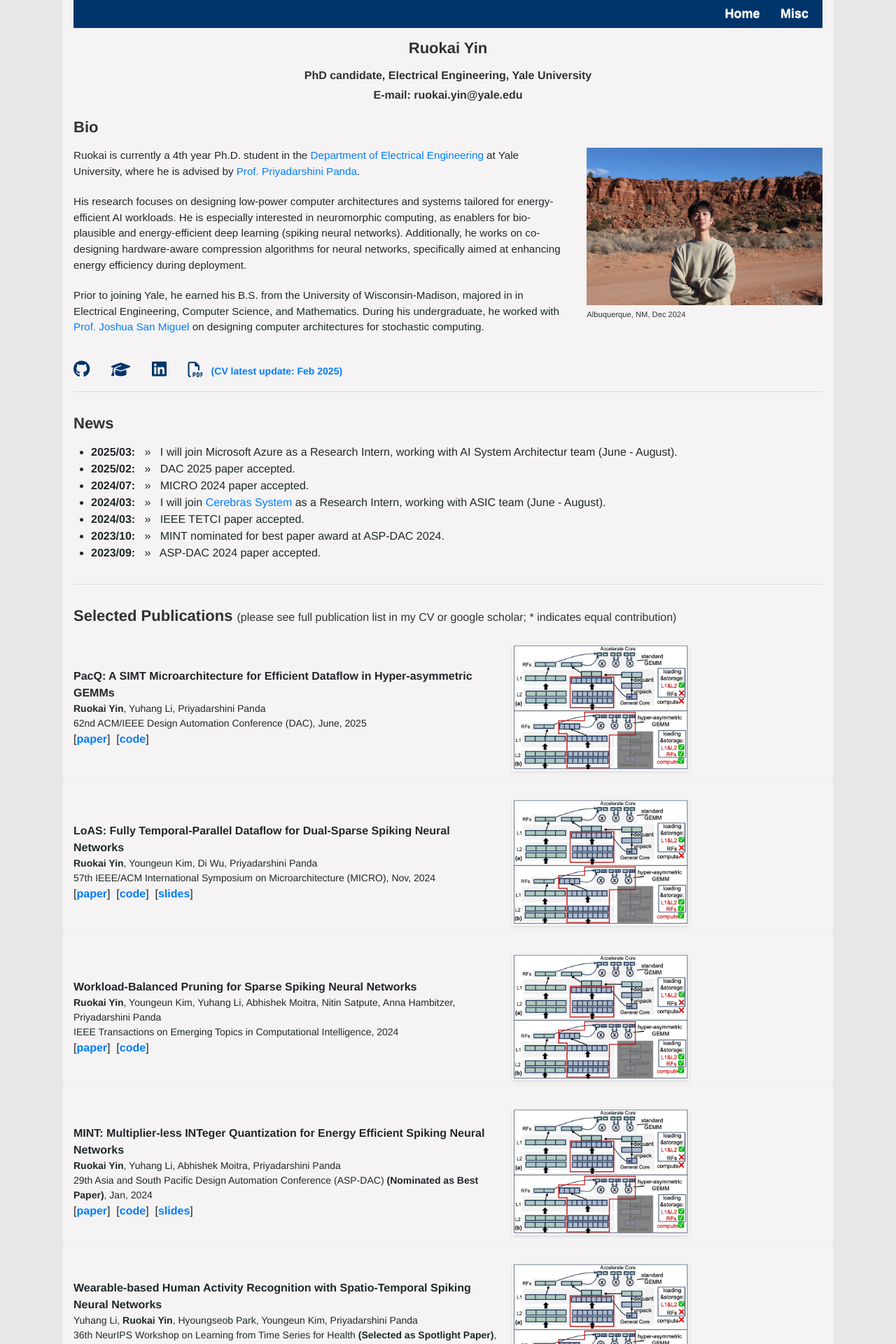
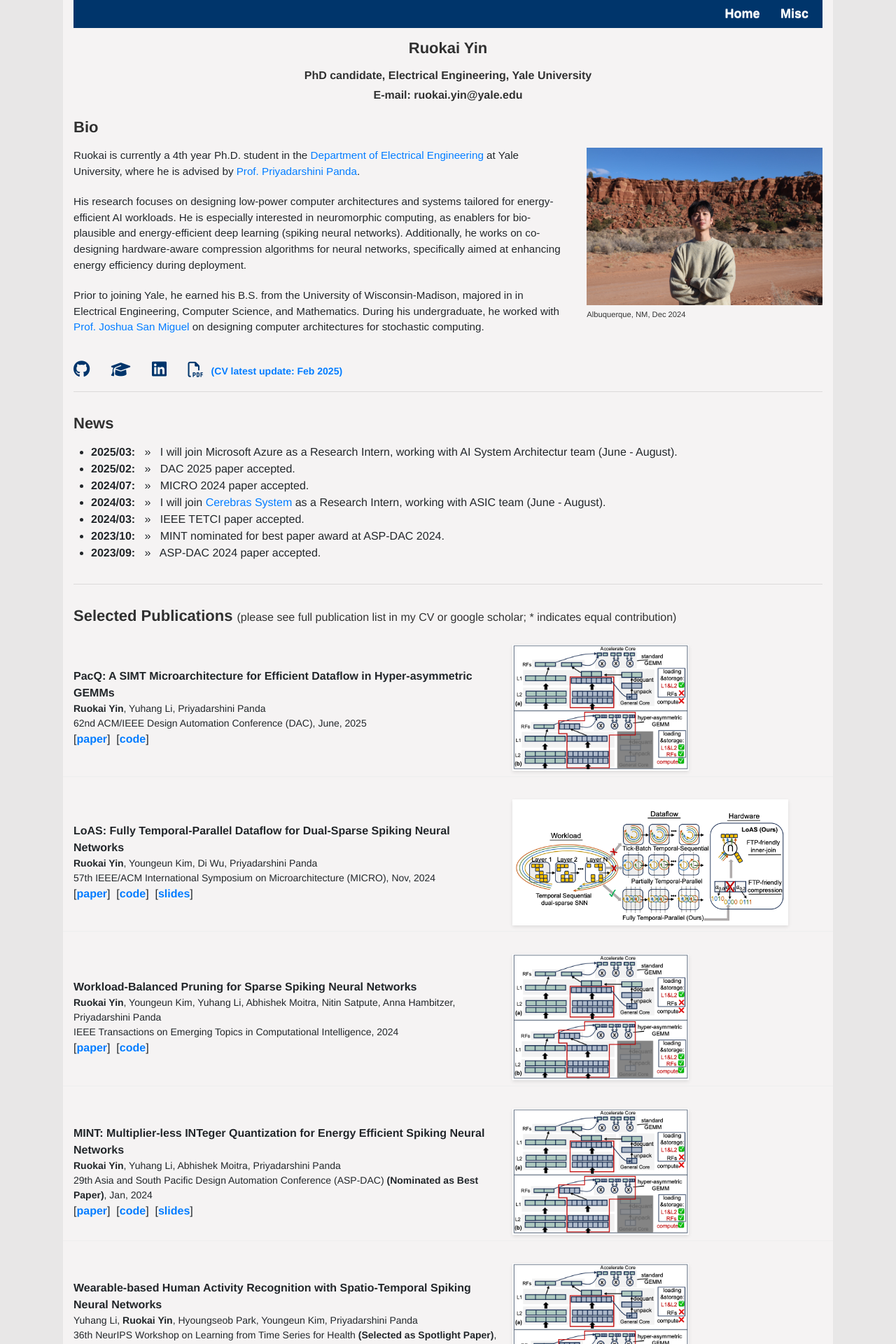
Before and after one commit to RuokaiYin/RuokaiYin.github.io, a Jekyll site: the page built from index.html, in a window 1280 px wide. Shown: the top 1920 px of the page at 70% size. Built offline with Jekyll 4.4.1, drawn with Linux system fonts in a browser that asks for light colours.

Commit message:
update imgs

```diff
--- a/_data/publications.yml
+++ b/_data/publications.yml
@@ -23,7 +23,7 @@
   conference: MICRO'24
   file: loas.pdf
   code: https://github.com/RuokaiYin/LoAS
-  img: pacq.png
+  img: loas.png
   pre: loas_micro_2024_final.pdf
 
 - title: "Workload-Balanced Pruning for Sparse Spiking Neural Networks"
```
Also changed, not shown: assets/paper-thumbnails/loas.png (added).
